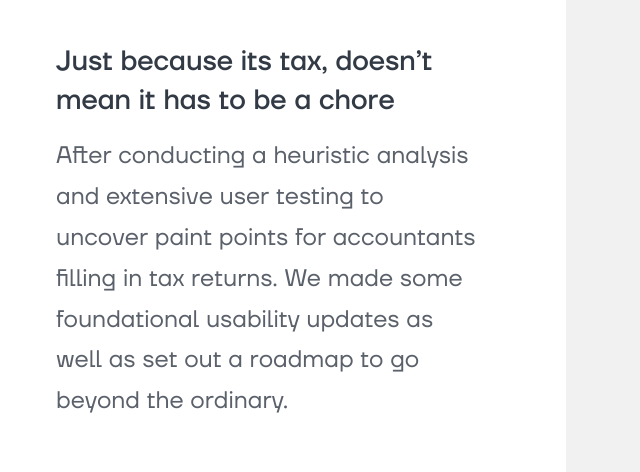
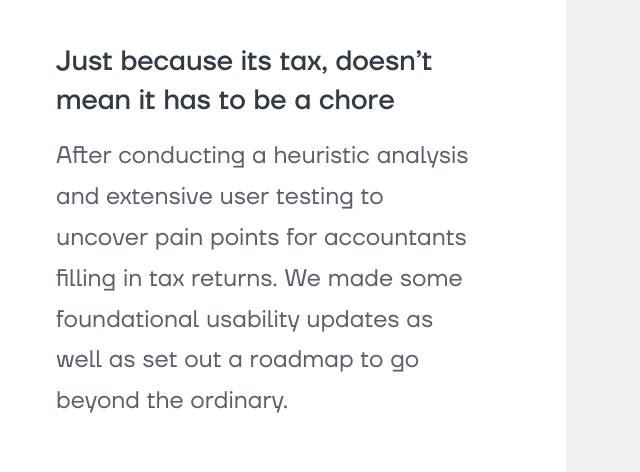
Before and after one commit to InteractionJackson/interactionjackson.github.io, a plain HTML site: page index.html in a window 1280 px wide. Shown: the part 1700-2172 px from the top of the page, 632-1272 px from the left. Drawn offline with nearby package versions, Linux system fonts and the light colour scheme; a small style sheet from the web is missing; files whose address does not match are found by name.

Commit message:
spelling error
Correcting spelling error in Xero case study

```diff
--- a/index.html
+++ b/index.html
@@ -96,7 +96,7 @@
         </div>
         <div class="col-md-6 px-5 py-4 work-desc">
           <h3 class="pb-2">Just because its tax, doesn’t mean it has to be a chore</h3>
-          <p>After conducting a heuristic analysis and extensive user testing to uncover paint points for accountants filling in tax returns. We made some foundational usability updates as well as set out a roadmap to go beyond the ordinary.</p>
+          <p>After conducting a heuristic analysis and extensive user testing to uncover pain points for accountants filling in tax returns. We made some foundational usability updates as well as set out a roadmap to go beyond the ordinary.</p>
         </div>
       </div>
     </div>
```
